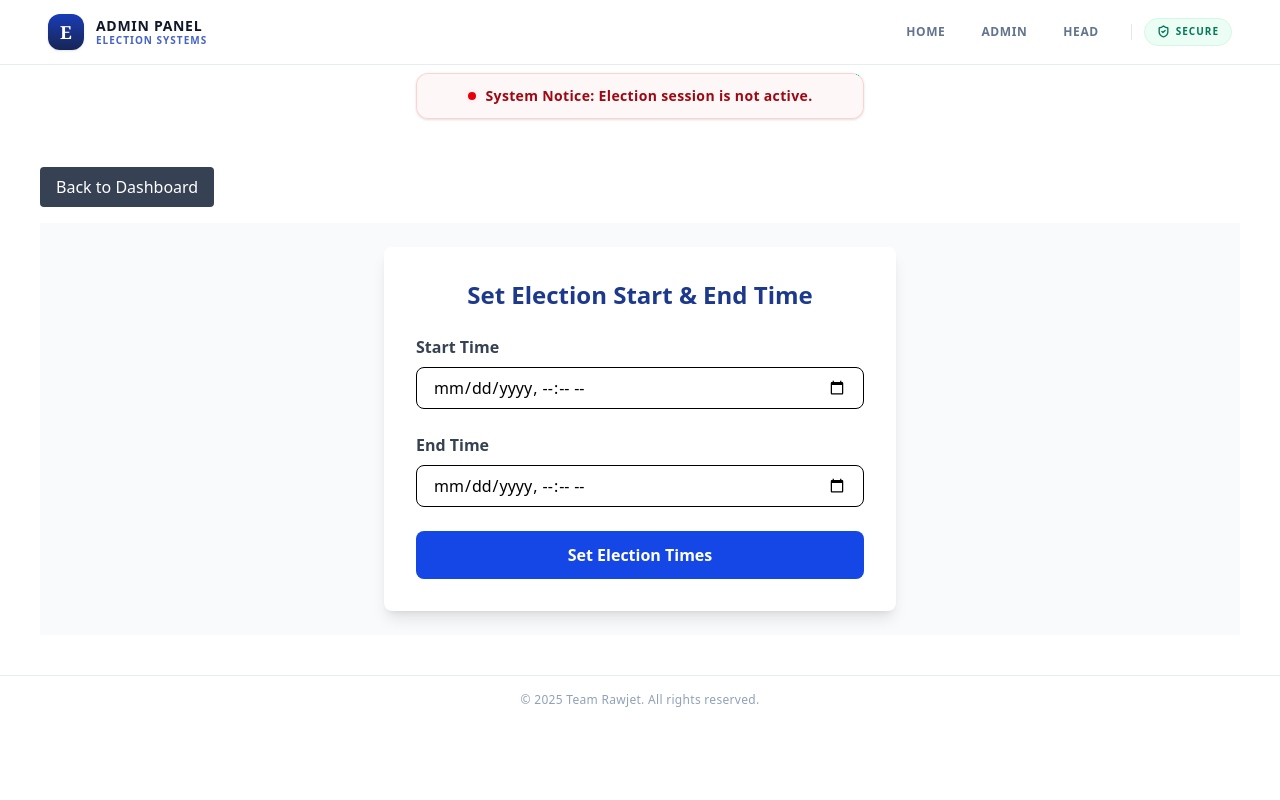
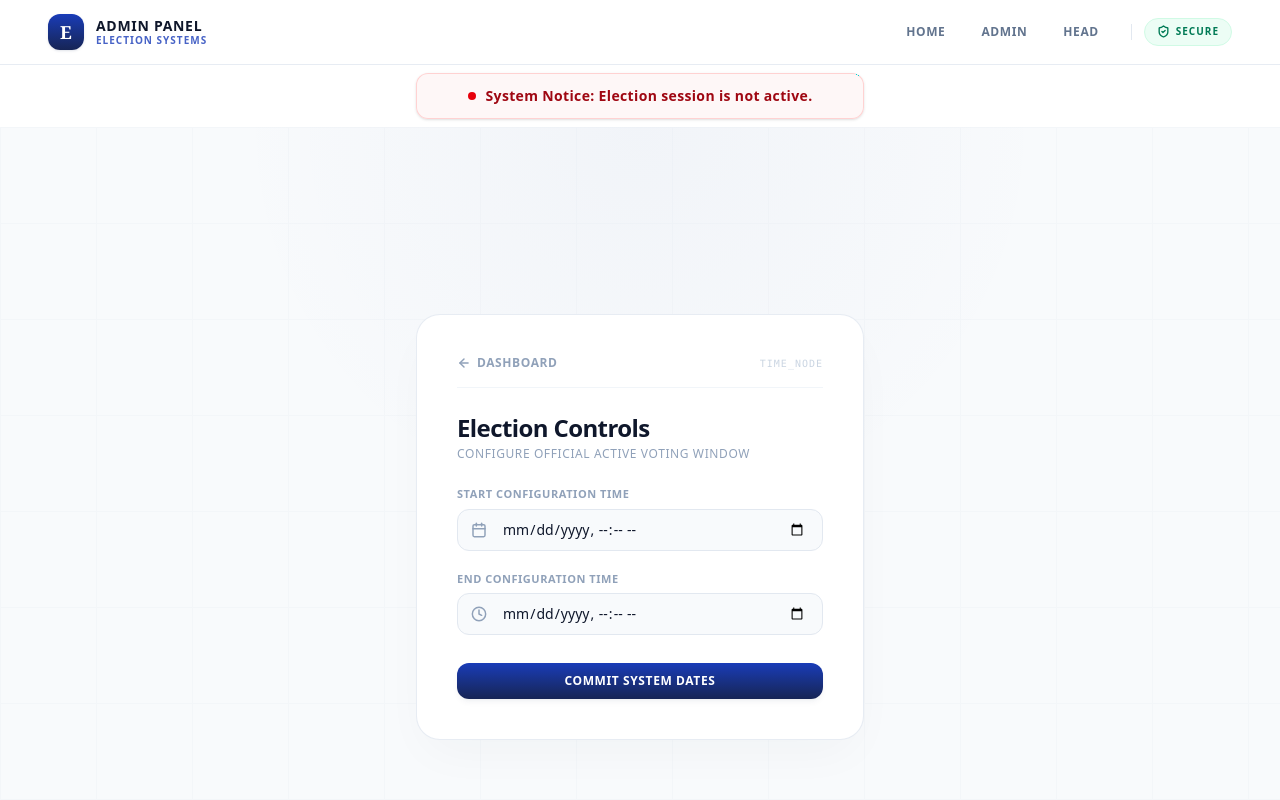
Before and after one commit to Tejwardeep-Singh/E-ELECTION-RAWJET, a React (Vite) app in the folder adminClient/: page /head/election in a window 1280 px wide. Shown: the top 800 px of the page. Built offline with nearby package versions, Linux system fonts and the light colour scheme; no server answers.

Commit message:
Enhance SetElection component; improve UI layout and styling; add input validation for election times; implement status notifications for user feedback

```diff
--- a/adminClient/src/components/pages/setElection.jsx
+++ b/adminClient/src/components/pages/setElection.jsx
@@ -1,70 +1,137 @@
 import React, { useState } from 'react';
 import axios from 'axios';
 import { useNavigate } from 'react-router-dom';
+import { ArrowLeft, Calendar, Clock, CheckCircle2, AlertCircle } from 'lucide-react';
 
 export default function SetElection() {
   const [startTime, setStartTime] = useState('');
   const [endTime, setEndTime] = useState('');
   const [message, setMessage] = useState('');
+  const [isError, setIsError] = useState(false);
   const navigate = useNavigate();
 
   const handleSubmit = async (e) => {
     e.preventDefault();
+    setMessage('');
+    setIsError(false);
+
+    // Simple validation rule to catch input errors early
+    if (new Date(startTime) >= new Date(endTime)) {
+      setIsError(true);
+      setMessage('The configured end time must take place after the start time.');
+      return;
+    }
+
     try {
       const response = await axios.post(`${import.meta.env.VITE_API_BASE_URL}/api/head/set`, {
         startTime,
         endTime
       });
-      setMessage('election dates are set');
+      setMessage('Election scheduling windows successfully initialized.');
     } catch (err) {
-      setMessage('Error setting election times');
+      setIsError(true);
+      setMessage('Network configuration fault: Failed to submit election window.');
     }
   };
 
   return (
-    <div className='h-full w-screen p-10'>
+    <div className="min-h-screen bg-[#f8fafc] font-sans flex items-center justify-center p-6 relative overflow-hidden select-none antialiased">
+
+      {/* Background Subtle Overlays */}
+      <div className="absolute inset-0 z-0 bg-[radial-gradient(circle_at_top,rgba(30,58,138,0.03),transparent_40%)] pointer-events-none" />
+      <div className="absolute inset-0 z-0 bg-[linear-gradient(to_right,#e2e8f0_1px,transparent_1px),linear-gradient(to_bottom,#e2e8f0_1px,transparent_1px)] bg-[size:6rem_6rem] opacity-20 pointer-events-none" />
+
+      {/* Main Configuration Vessel */}
+      <div className="relative z-10 w-full max-w-md bg-white border border-slate-200/80 rounded-3xl p-8 md:p-10 shadow-[0_20px_50px_-12px_rgba(30,41,59,0.04)] space-y-6">
+
+        {/* Navigation Action Header */}
+        <div className="flex items-center justify-between border-b border-slate-100 pb-4">
           <button
-        className="mb-4 bg-gray-700 text-white px-4 py-2 rounded"
             onClick={() => navigate('/head/dashboard')}
+            className="inline-flex items-center gap-1.5 text-xs font-bold uppercase tracking-wider text-slate-400 hover:text-slate-900 transition-colors"
           >
-         Back to Dashboard
+            <ArrowLeft size={14} className="stroke-[2.5]" />
+            Dashboard
           </button>
-      <div className="h-auto w-full bg-gray-50 flex flex-col items-center justify-center p-6">
+          <span className="text-[10px] font-mono tracking-widest text-slate-300">TIME_NODE</span>
+        </div>
 
-      <div className="bg-white shadow-lg rounded-lg p-8 w-full max-w-lg">
-        <h2 className="text-2xl font-bold text-blue-900 mb-6 text-center">Set Election Start & End Time</h2>
+        {/* Title Block */}
+        <div>
+          <h2 className="text-2xl font-black tracking-tight text-slate-900">Election Controls</h2>
+          <p className="text-xs font-medium text-slate-400 mt-0.5 uppercase tracking-wider">Configure Official Active Voting Window</p>
+        </div>
 
-        <form onSubmit={handleSubmit} className="space-y-6">
-          <div>
-            <label className="block mb-2 text-gray-700 font-semibold">Start Time</label>
+        {/* Status Notification Banner */}
+        {message && (
+          <div className={`p-4 rounded-xl flex items-start gap-3 text-xs font-medium border animate-[fadeIn_0.2s_ease-out] ${
+            isError
+              ? 'bg-red-50/50 border-red-100 text-red-800'
+              : 'bg-emerald-50/50 border-emerald-100 text-emerald-800'
+          }`}>
+            {isError ? (
+              <AlertCircle size={16} className="shrink-0 text-red-600 mt-0.5" />
+            ) : (
+              <CheckCircle2 size={16} className="shrink-0 text-emerald-600 mt-0.5" />
+            )}
+            <p className="leading-normal">{message}</p>
+          </div>
+        )}
+
+        {/* Controls Input Fields */}
+        <form onSubmit={handleSubmit} className="space-y-5">
+
+          {/* Start Date-Time Picker */}
+          <div className="space-y-1.5">
+            <label className="block text-[11px] font-bold uppercase tracking-wider text-slate-400">
+              Start Configuration Time
+            </label>
+            <div className="relative">
+              <div className="absolute inset-y-0 left-0 pl-3.5 flex items-center pointer-events-none text-slate-400">
+                <Calendar size={16} className="stroke-[2.2]" />
+              </div>
               <input
                 type="datetime-local"
-              className="w-full border px-4 py-2 rounded-lg"
                 value={startTime}
                 onChange={(e) => setStartTime(e.target.value)}
                 required
+                className="w-full pl-11 pr-4 py-2.5 bg-slate-50 border border-slate-200 text-slate-900 text-sm font-medium rounded-xl focus:outline-none focus:border-blue-900 focus:bg-white focus:ring-4 focus:ring-blue-900/5 transition-all"
               />
             </div>
+          </div>
 
-          <div>
-            <label className="block mb-2 text-gray-700 font-semibold">End Time</label>
+          {/* End Date-Time Picker */}
+          <div className="space-y-1.5">
+            <label className="block text-[11px] font-bold uppercase tracking-wider text-slate-400">
+              End Configuration Time
+            </label>
+            <div className="relative">
+              <div className="absolute inset-y-0 left-0 pl-3.5 flex items-center pointer-events-none text-slate-400">
+                <Clock size={16} className="stroke-[2.2]" />
+              </div>
               <input
                 type="datetime-local"
-              className="w-full border px-4 py-2 rounded-lg"
                 value={endTime}
                 onChange={(e) => setEndTime(e.target.value)}
                 required
+                className="w-full pl-11 pr-4 py-2.5 bg-slate-50 border border-slate-200 text-slate-900 text-sm font-medium rounded-xl focus:outline-none focus:border-blue-900 focus:bg-white focus:ring-4 focus:ring-blue-900/5 transition-all"
               />
             </div>
+          </div>
 
-          <button type="submit" className="w-full bg-blue-700 text-white py-3 rounded-lg font-semibold hover:bg-blue-800">
-            Set Election Times
+          {/* Action Trigger Submit */}
+          <div className="pt-2">
+            <button
+              type="submit"
+              className="w-full bg-gradient-to-b from-blue-800 to-blue-950 text-white py-2.5 px-4 rounded-xl text-xs font-bold uppercase tracking-wider hover:from-blue-900 hover:to-slate-950 active:scale-[0.99] shadow-md shadow-blue-950/5 transition-all duration-150"
+            >
+              Commit System Dates
             </button>
+          </div>
 
-          {message && <p className="text-center mt-4 font-medium text-green-600">{message}</p>}
         </form>
       </div>
-    </div>
+
     </div>
   );
 }
```
Lines whose indentation alone changed are shown as unchanged.
